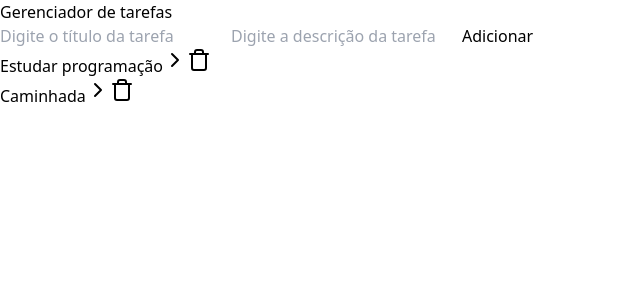
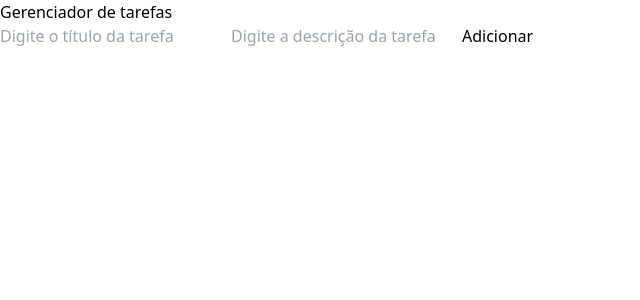
Before and after one commit to deniscapelete/task_manager, a React (Vite) app: page / in a window 1280 px wide. Shown: the top 300 px of the page, without its empty margins (0-640 px from the left). Built offline with nearby package versions, Linux system fonts and the light colour scheme.

Commit message:
Usando 'useEffect' + 'localStorage' para manter os dados mesmo se o usuário recarregar ou fechar a página

```diff
--- a/src/App.jsx
+++ b/src/App.jsx
@@ -1,24 +1,17 @@
-import { useState } from "react"
+import { useEffect, useState } from "react"
 import { Tasks } from "./components/Tasks"
 import { AddTasks } from "./components/AddTask"
 import { v4 } from "uuid"
 
 export function App() {
 
-  const [tasks, setTasks] = useState([
-    {
-      id: 1,
-      title: 'Estudar programação',
-      description: 'Estudar para se tornar um desenvolvedor full stack.',
-      isCompleted: false,
-    },
-    {
-      id: 2,
-      title: 'Caminhada',
-      description: 'Caminhada para melhora da saúde.',
-      isCompleted: false,
-    },
-  ]);
+  const [tasks, setTasks] = useState(
+    JSON.parse(localStorage.getItem("tasks")) || []
+  );
+
+  useEffect(() => {
+    localStorage.setItem("tasks", JSON.stringify(tasks));
+  }, [tasks])
 
   function onTaskClick(taskId) {
     const newTasks = tasks.map(task => {
```
